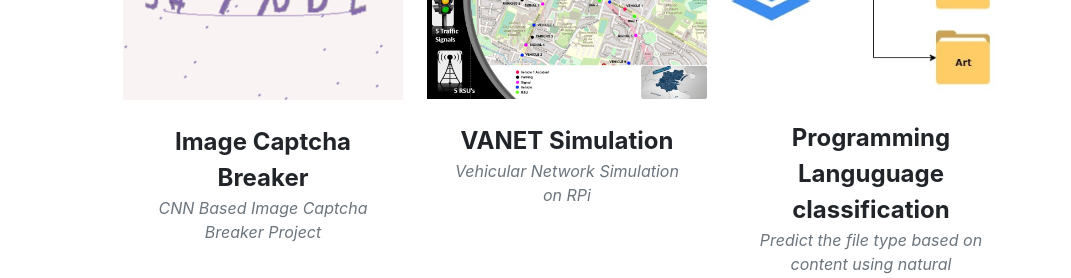
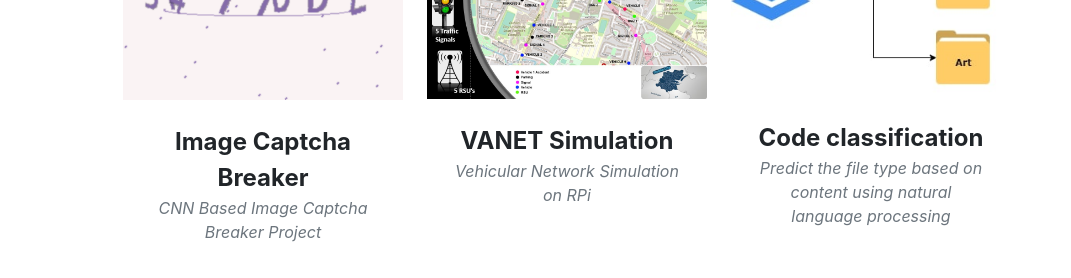
Before and after one commit to ManvithaKola/ManvithaKola.github.io, a plain HTML site: page index.html in a window 1280 px wide. Shown: the part 3480-3758 px from the top of the page, without its empty margins (209-1280 px from the left). Drawn offline with nearby package versions, Linux system fonts and the light colour scheme; a web font is replaced by a local one.

Commit message:
Update index.html

```diff
--- a/index.html
+++ b/index.html
@@ -9,7 +9,7 @@
     <meta name="title" property="og:title" content="Manvitha Kola - Online Portfolio" />
     <meta name="description" property="og:description"
         content="Post Graduate from Trinity College of Dublin, with a Masters in Data Science
-        and 2+ years of work experience"
+        and 3+ years of work experience"
         />
 
     <title>Manvitha Kola</title>
@@ -301,7 +301,7 @@
                                 <img class="img-fluid" src="assets/img/portfolio/03-doc-classify.jpg" alt="" />
                             </a>
                             <div class="portfolio-caption">
-                                <div class="portfolio-caption-heading">Programming Languguage classification</div>
+                                <div class="portfolio-caption-heading">Code classification</div>
                                 <div class="portfolio-caption-subheading text-muted">Predict the file type based on content using natural language processing</div>
                             </div>
                         </div>
@@ -514,7 +514,7 @@
                             <div class="col-lg-8">
                                 <div class="modal-body">
                                     <!-- Project Details Go Here-->
-                                    <h2 class="text-uppercase">Connect 4 AI</h2>
+                                    <h2 class="text-uppercase">Code Classification</h2>
                                     <p class="item-intro text-muted">
                                         <a target="_blank" href="https://github.com/ManvithaKola/Github_Script_Classification">
                                             <i class="fab fa-github"></i> ManvithaKola/Github_Script_Classification
```
